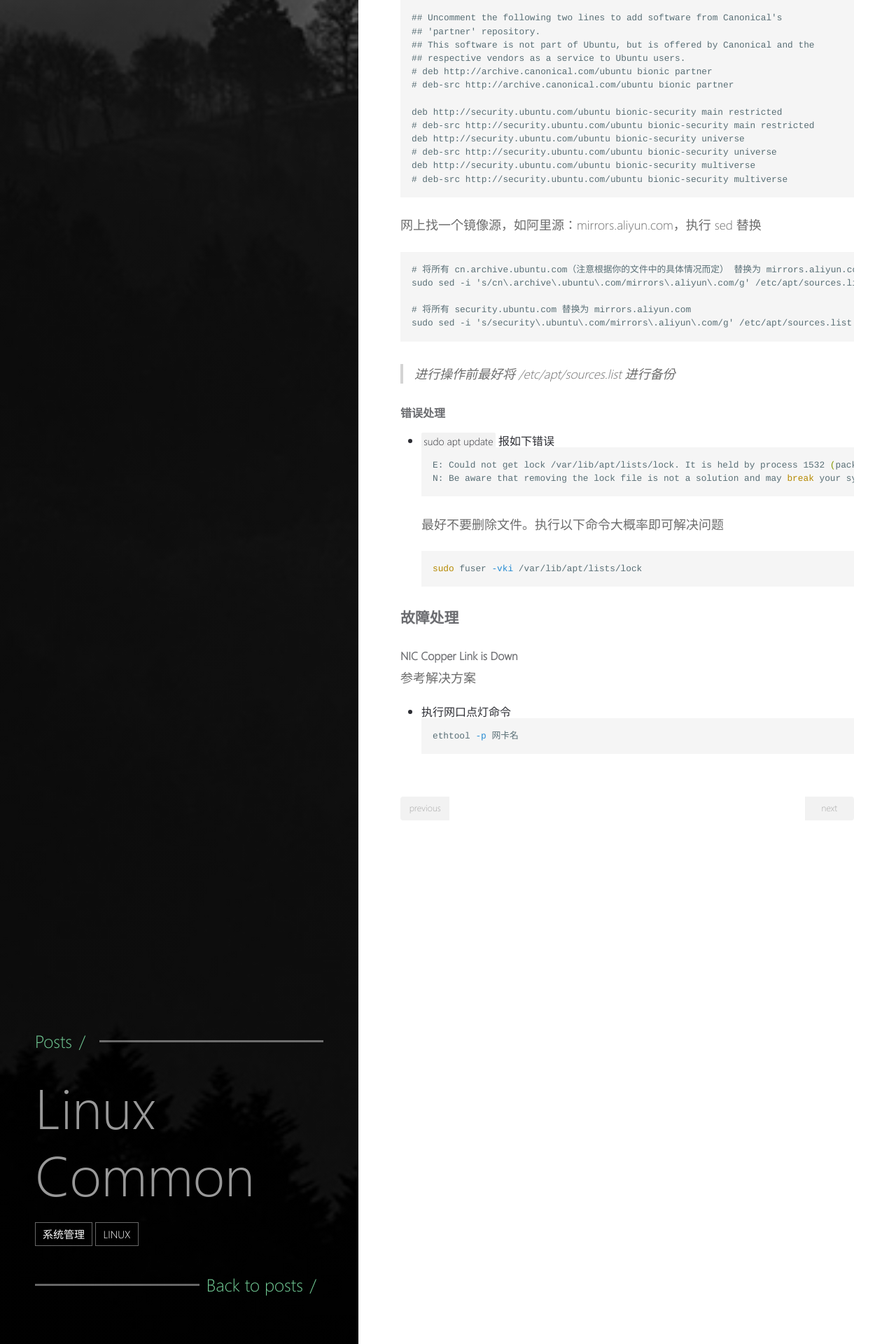
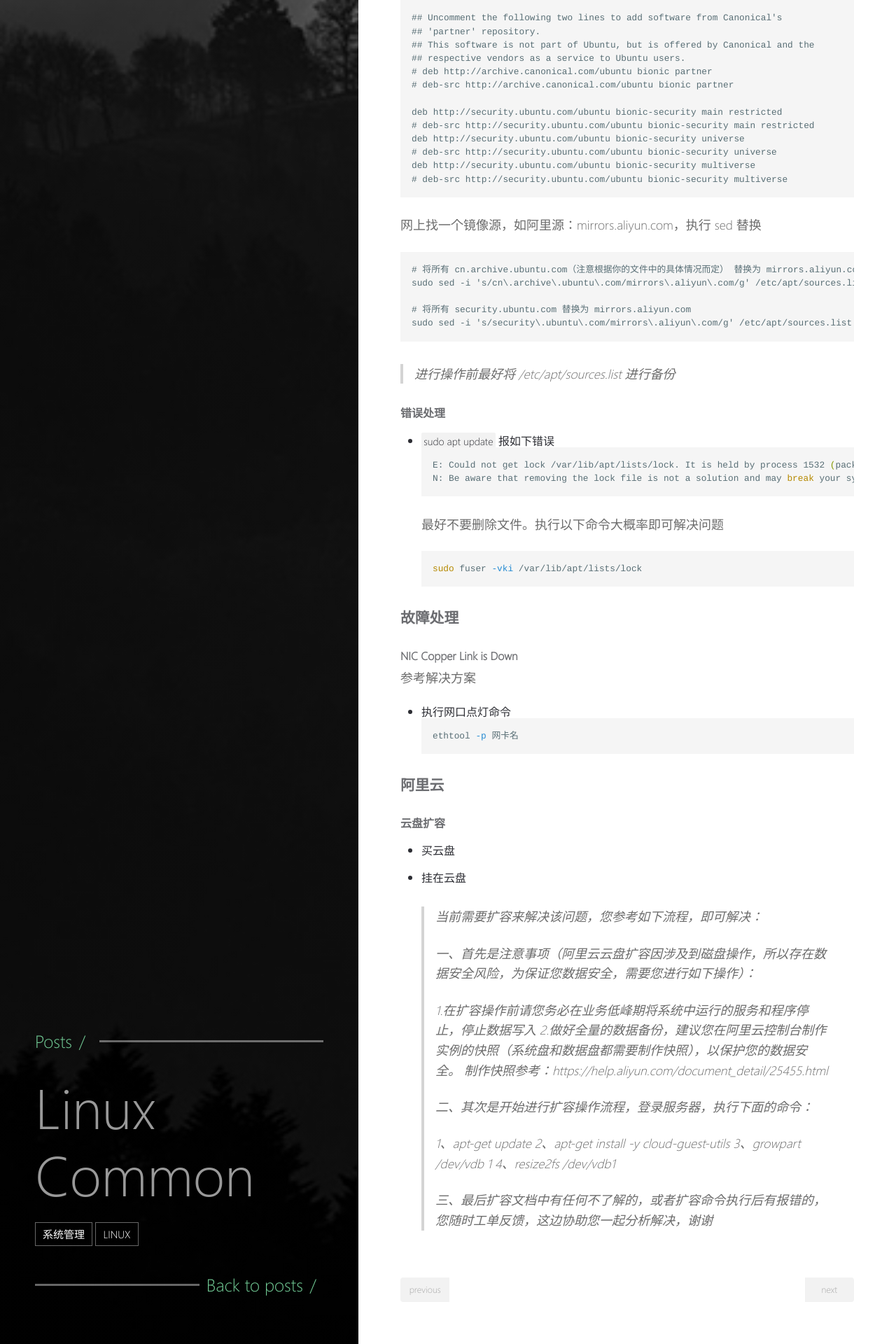
Before and after one commit to nandem/nandem.github.io, a Jekyll site: the page built from _posts/2020-05-05-Linux-Common.MD, in a window 1280 px wide. Shown: the part 1687-3607 px from the top of the page at 70% size. Built offline with Jekyll 4.4.1, drawn with Linux system fonts in a browser that asks for light colours.

Commit message:
阿里云盘扩容操作

````diff
--- a/_posts/2020-05-05-Linux-Common.MD
+++ b/_posts/2020-05-05-Linux-Common.MD
@@ -114,3 +114,24 @@ sudo fuser -vki /var/lib/apt/lists/lock
 ```shell
 ethtool -p 网卡名
 ```
+
+### 阿里云
+#### 云盘扩容
+- 买云盘
+- 挂在云盘
+> 当前需要扩容来解决该问题，您参考如下流程，即可解决：
+>
+> 一、首先是注意事项（阿里云云盘扩容因涉及到磁盘操作，所以存在数据安全风险，为保证您数据安全，需要您进行如下操作）：
+>
+> 1.在扩容操作前请您务必在业务低峰期将系统中运行的服务和程序停止，停止数据写入
+> 2.做好全量的数据备份，建议您在阿里云控制台制作实例的快照（系统盘和数据盘都需要制作快照），以保护您的数据安全。
+> 制作快照参考：https://help.aliyun.com/document_detail/25455.html
+>
+> 二、其次是开始进行扩容操作流程，登录服务器，执行下面的命令：
+>
+> 1、apt-get update
+> 2、apt-get install -y cloud-guest-utils
+> 3、growpart /dev/vdb  1
+> 4、resize2fs /dev/vdb1
+>
+> 三、最后扩容文档中有任何不了解的，或者扩容命令执行后有报错的，您随时工单反馈，这边协助您一起分析解决，谢谢
````
